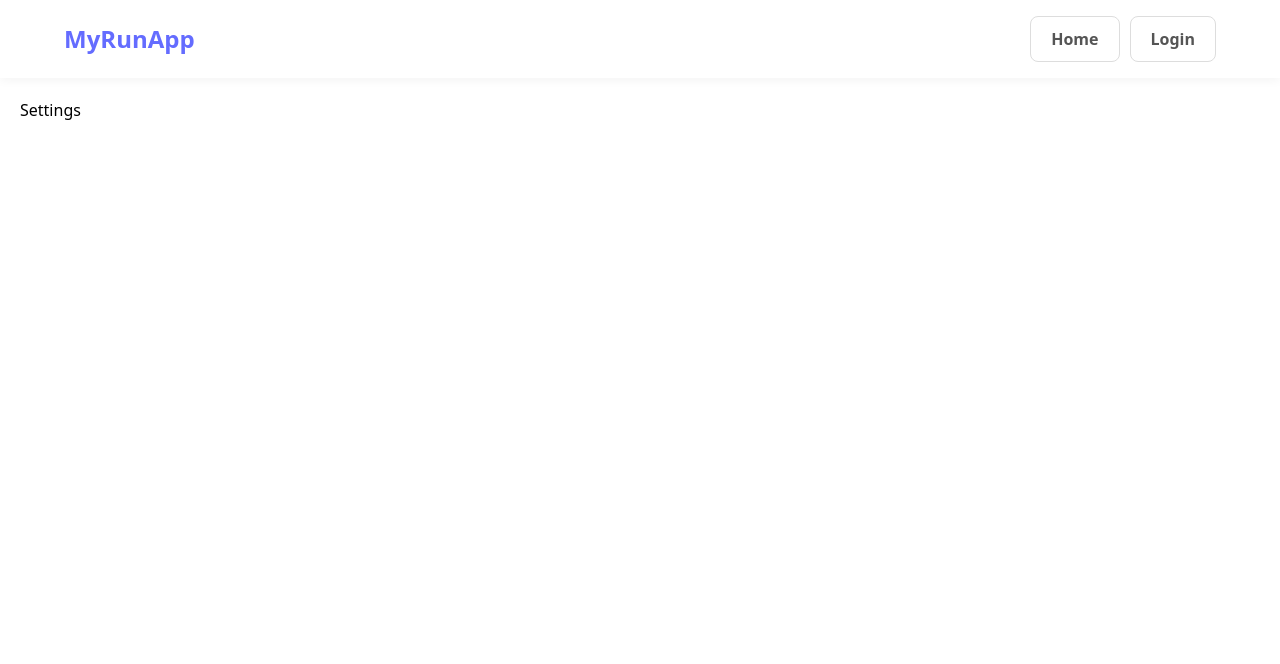
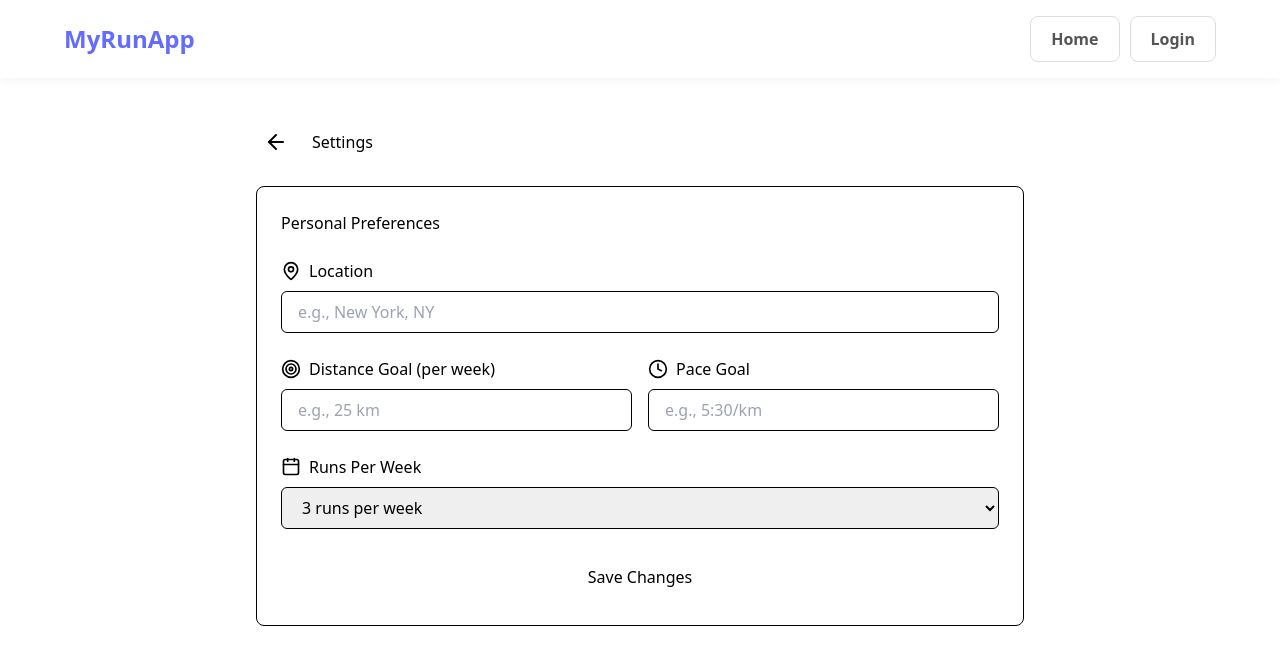
Before and after one commit to ptatoo/Curro, a React (Vite) app in the folder client/: page /settings in a window 1280 px wide. Shown: the top 664 px of the page. Built offline with nearby package versions, Linux system fonts and the light colour scheme.

Commit message:
settings

```diff
--- a/client/src/pages/Settings.tsx
+++ b/client/src/pages/Settings.tsx
@@ -1,7 +1,112 @@
-import React from "react";
+import { useState } from "react";
+import { useNavigate } from "react-router-dom";
+import { ArrowLeft, MapPin, Target, Calendar, Clock } from "lucide-react";
 
-const Settings = () => {
-  return <div>Settings</div>;
-};
+export default function Settings() {
+  const navigate = useNavigate();
+  const [location, setLocation] = useState("");
+  const [distanceGoal, setDistanceGoal] = useState("");
+  const [paceGoal, setPaceGoal] = useState("");
+  const [runsPerWeek, setRunsPerWeek] = useState("3");
 
-export default Settings;
+  const handleSubmit = (e: React.FormEvent) => {
+    e.preventDefault();
+    navigate("/");
+  };
+
+  return (
+    <div className="min-h-screen bg-background p-6">
+      <div className="max-w-3xl mx-auto">
+        <div className="flex items-center gap-4 mb-6">
+          <button
+            onClick={() => navigate(-1)}
+            className="p-2 hover:bg-accent rounded-lg transition-colors"
+          >
+            <ArrowLeft className="w-6 h-6 text-foreground" />
+          </button>
+          <h1 className="text-foreground">Settings</h1>
+        </div>
+
+        <div className="bg-card border border-border rounded-lg p-6">
+          <h2 className="text-card-foreground mb-6">Personal Preferences</h2>
+
+          <form onSubmit={handleSubmit} className="space-y-6">
+            <div>
+              <label className="flex items-center gap-2 text-card-foreground mb-2">
+                <MapPin className="w-5 h-5" />
+                Location
+              </label>
+              <input
+                type="text"
+                value={location}
+                onChange={(e) => setLocation(e.target.value)}
+                className="w-full px-4 py-2 bg-input-background border border-border rounded-md text-foreground focus:outline-none focus:ring-2 focus:ring-primary"
+                placeholder="e.g., New York, NY"
+                required
+              />
+            </div>
+
+            <div className="grid grid-cols-1 md:grid-cols-2 gap-4">
+              <div>
+                <label className="flex items-center gap-2 text-card-foreground mb-2">
+                  <Target className="w-5 h-5" />
+                  Distance Goal (per week)
+                </label>
+                <input
+                  type="text"
+                  value={distanceGoal}
+                  onChange={(e) => setDistanceGoal(e.target.value)}
+                  className="w-full px-4 py-2 bg-input-background border border-border rounded-md text-foreground focus:outline-none focus:ring-2 focus:ring-primary"
+                  placeholder="e.g., 25 km"
+                  required
+                />
+              </div>
+
+              <div>
+                <label className="flex items-center gap-2 text-card-foreground mb-2">
+                  <Clock className="w-5 h-5" />
+                  Pace Goal
+                </label>
+                <input
+                  type="text"
+                  value={paceGoal}
+                  onChange={(e) => setPaceGoal(e.target.value)}
+                  className="w-full px-4 py-2 bg-input-background border border-border rounded-md text-foreground focus:outline-none focus:ring-2 focus:ring-primary"
+                  placeholder="e.g., 5:30/km"
+                  required
+                />
+              </div>
+            </div>
+
+            <div>
+              <label className="flex items-center gap-2 text-card-foreground mb-2">
+                <Calendar className="w-5 h-5" />
+                Runs Per Week
+              </label>
+              <select
+                value={runsPerWeek}
+                onChange={(e) => setRunsPerWeek(e.target.value)}
+                className="w-full px-4 py-2 bg-input-background border border-border rounded-md text-foreground focus:outline-none focus:ring-2 focus:ring-primary"
+              >
+                <option value="1">1 run per week</option>
+                <option value="2">2 runs per week</option>
+                <option value="3">3 runs per week</option>
+                <option value="4">4 runs per week</option>
+                <option value="5">5 runs per week</option>
+                <option value="6">6 runs per week</option>
+                <option value="7">7 runs per week</option>
+              </select>
+            </div>
+
+            <button
+              type="submit"
+              className="w-full bg-primary text-primary-foreground py-3 rounded-md hover:opacity-90 transition-opacity"
+            >
+              Save Changes
+            </button>
+          </form>
+        </div>
+      </div>
+    </div>
+  );
+}
```
Also changed, not shown: 1 other file (tests, documents, lock files or other folders).
